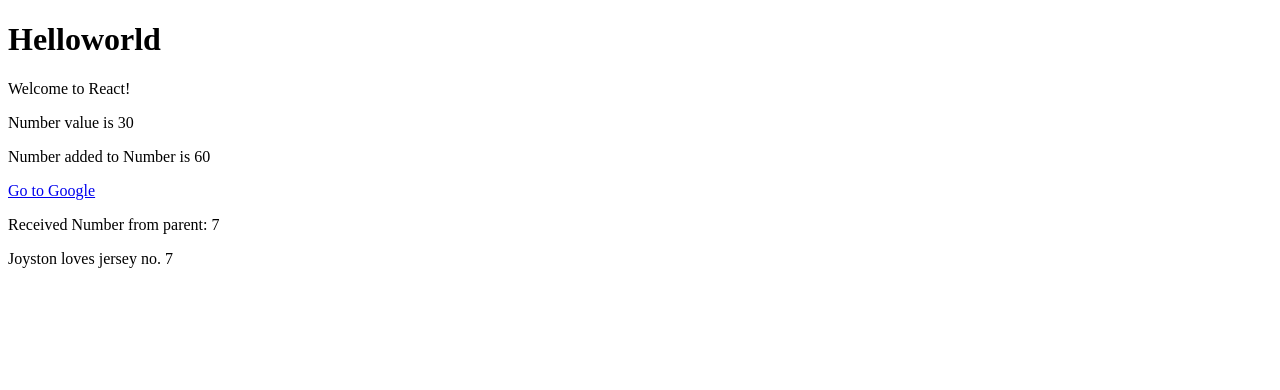
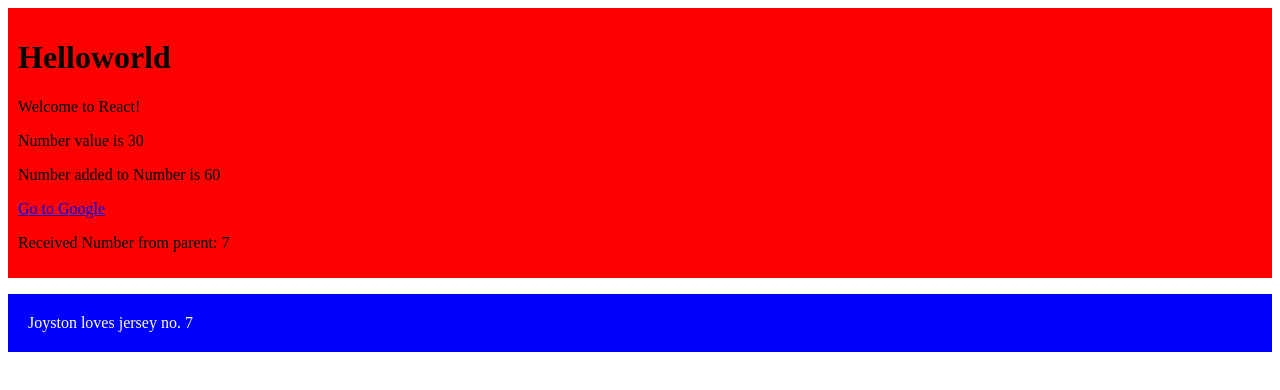
Before and after one commit to joyston/ReactApps, a React (Create React App) app in the folder demo-app/: page / in a window 1280 px wide. Shown: the top 390 px of the page. Built offline with nearby package versions, Linux system fonts and the light colour scheme.

Commit message:
-Practiced inline css

```diff
--- a/demo-app/src/Components/contents.js
+++ b/demo-app/src/Components/contents.js
@@ -2,7 +2,8 @@ import React from "react";
 
 //component to show multiple props
 export default function Content({ name, number }) {
+    const mystyle = { backgroundColor: 'blue', color: 'white', padding: '20px' }
     return (
-        <p>{name} loves jersey no. {number}</p>
+        <p style={mystyle}>{name} loves jersey no. {number}</p>
     )
 }
--- a/demo-app/src/Components/helloworld.js
+++ b/demo-app/src/Components/helloworld.js
@@ -7,7 +7,7 @@ export default function Helloworld(props) {
     const link = "http://www.google.com";
 
     return (
-        <div>
+        <div style={{ backgroundColor: 'red', padding: '10px' }}>
             <h1>Helloworld</h1>
             <p>{greeting} </p>
             <p>Number value is {number} </p>
```
